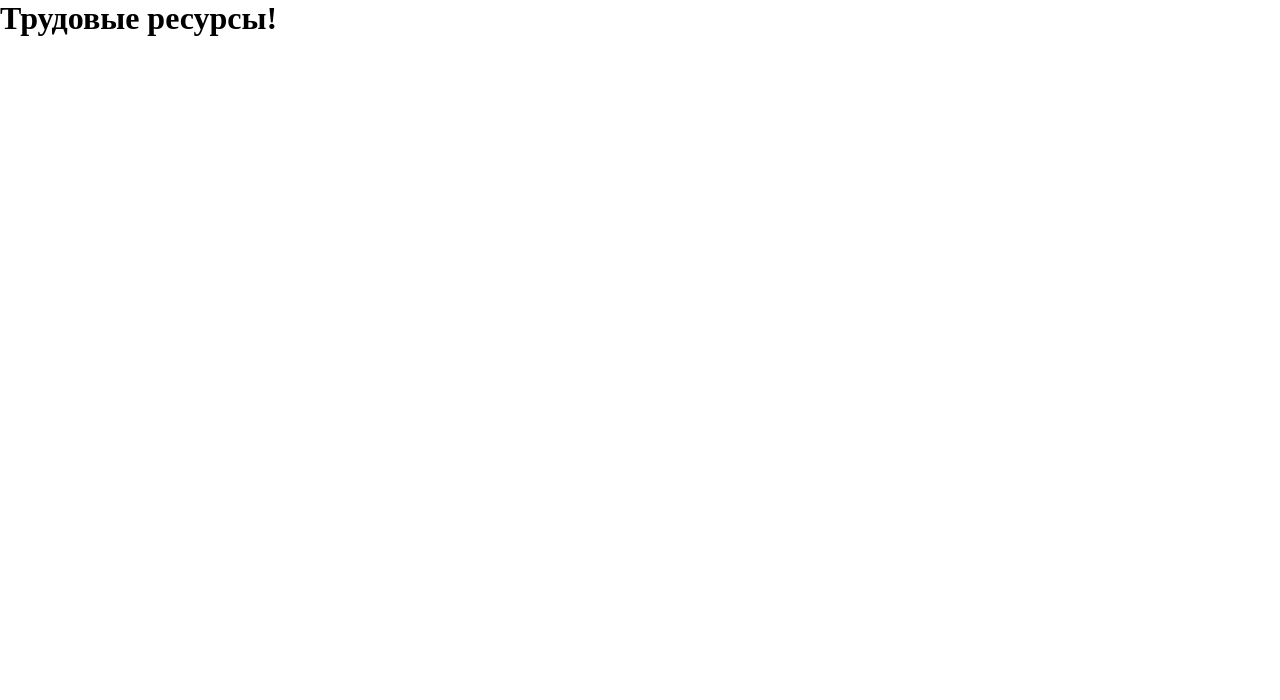
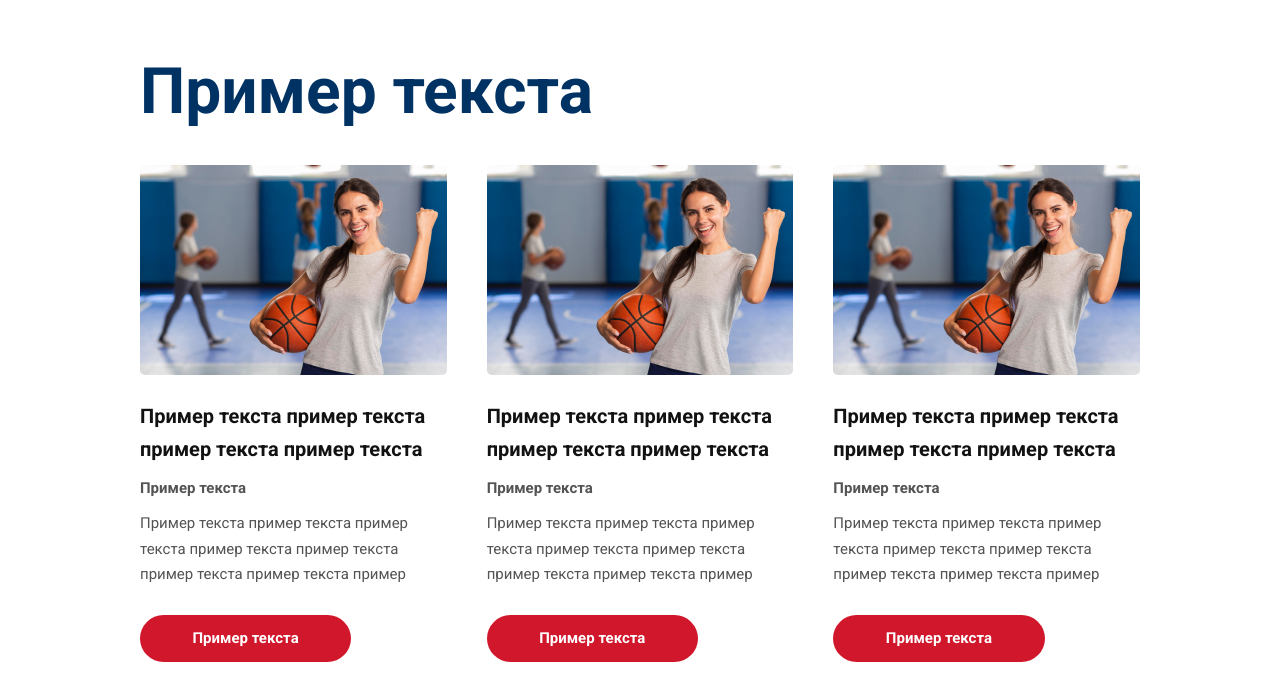
Before and after one commit to Trudovyereservy/frontend_part, a Next.js app: page / in a window 1280 px wide. Shown: the top 700 px of the page. Built offline with nearby package versions, Linux system fonts and the light colour scheme.

Commit message:
bugfix/горизонтальный скролл на промежуточных разрешениях

```diff
--- a/src/app/layout.tsx
+++ b/src/app/layout.tsx
@@ -1,22 +1,23 @@
 import type { Metadata } from 'next';
-// import { Roboto, Inter } from 'next/font/google';
-import '../styles/globals.scss'
+import { Roboto } from 'next/font/google';
+import '../styles/globals.scss';
 
-// const inter = Inter({ subsets: ['latin'] })
+const roboto = Roboto({ subsets: ['latin'], display: 'swap', variable: '--font-roboto', weight: ['400', '500', '700'] });
 
 export const metadata: Metadata = {
   title: 'Трудовые резервы',
-  description: 'Общественно полезный фонд кадрового и спортивно-культурного развития “Трудовые резервы”',
+  description:
+    'Общественно полезный фонд кадрового и спортивно-культурного развития “Трудовые резервы”',
+};
+
+export default function RootLayout({ children }: { children: React.ReactNode }) {
+  return (
+    <html lang="ru" className={roboto.variable}>
+      <body>
+        <div className='page__wrapper'>
+          {children}
+        </div>
+      </body>
+    </html>
+  );
 }
-
-export default function RootLayout({
-  children,
-}: {
-  children: React.ReactNode
-}) {
-  return (
-    <html lang="ru">
-      <body>{children}</body>
-    </html>
-  )
-}
--- a/src/app/page.tsx
+++ b/src/app/page.tsx
@@ -1,9 +1,10 @@
+import { CardsList } from "@/components/CardsList/CardsList";
 import styles from "./page.module.scss";
 
 export default function Home() {
   return (
     <main className={styles.main}>
-      <h1>Трудовые ресурсы!</h1>
+      <CardsList />
     </main>
   );
 }
--- a/src/components/Card/Card.module.scss
+++ b/src/components/Card/Card.module.scss
@@ -2,8 +2,8 @@
 @import '../../styles/_mixins.scss';
 
 .card {
-  width: 360px;
-  height: 498px;
+  // width: 360px;
+  // height: 498px;
 }
 
 .card__image {
@@ -61,15 +61,15 @@
   transition: 0.3s ease-in-out;
 }
 
-@include tablet {
+@include laptop {
   .card__link {
     width: 176.3px;
   }
 }
 
-@include mobile {
+@include tablet {
   .card {
-    width: 300px;
+    // width: 300px;
   }
   .card__title {
     font-size: 14px;
--- a/src/components/CardsList/CardsList.module.scss
+++ b/src/components/CardsList/CardsList.module.scss
@@ -9,7 +9,7 @@
   box-sizing: border-box;
   display: flex;
   flex-direction: column;
-  font-family: Roboto;
+  font-family: Roboto, sans-serif;
 }
 
 .cardslist__title {
@@ -29,7 +29,7 @@
   list-style-type: none;
 }
 
-@include tablet {
+@include laptop {
   .cardslist {
     max-width: 1024px;
     padding: 40px 42px 100px 42px;
@@ -42,10 +42,19 @@
   }
 }
 
+@include tablet{
+  .cardslist {
+    padding: 20px 2% 69px 2%;
+  }
+  .cardslist__container {
+    gap: 2vw;
+  }
+}
+
 @include mobile {
   .cardslist {
     max-width: 394px;
-    padding: 20px 47px 69px 46px;
+    padding: 20px 47px 69px 47px;
   }
   .cardslist__title {
     font-size: 34px;
--- a/src/styles/_variables.scss
+++ b/src/styles/_variables.scss
@@ -2,6 +2,8 @@ $bg-color-blue: #003263;
 $bg-color-white: #FFF;
 $bg-color-red: #D1172C;
 
-$breakpoint_desktop: 1440px;
-$breakpoint_tablet: 1024px;
+$breakpoint_desktop: 1280px;
+$breakpoint_laptop: 1024px;
+$breakpoint_netbook: 880px;
+$breakpoint_tablet: 768px;
 $breakpoint_mobile: 460px;
```
Also changed, not shown: public/sports-teacher-in-gym-class 1.jpg (added).
